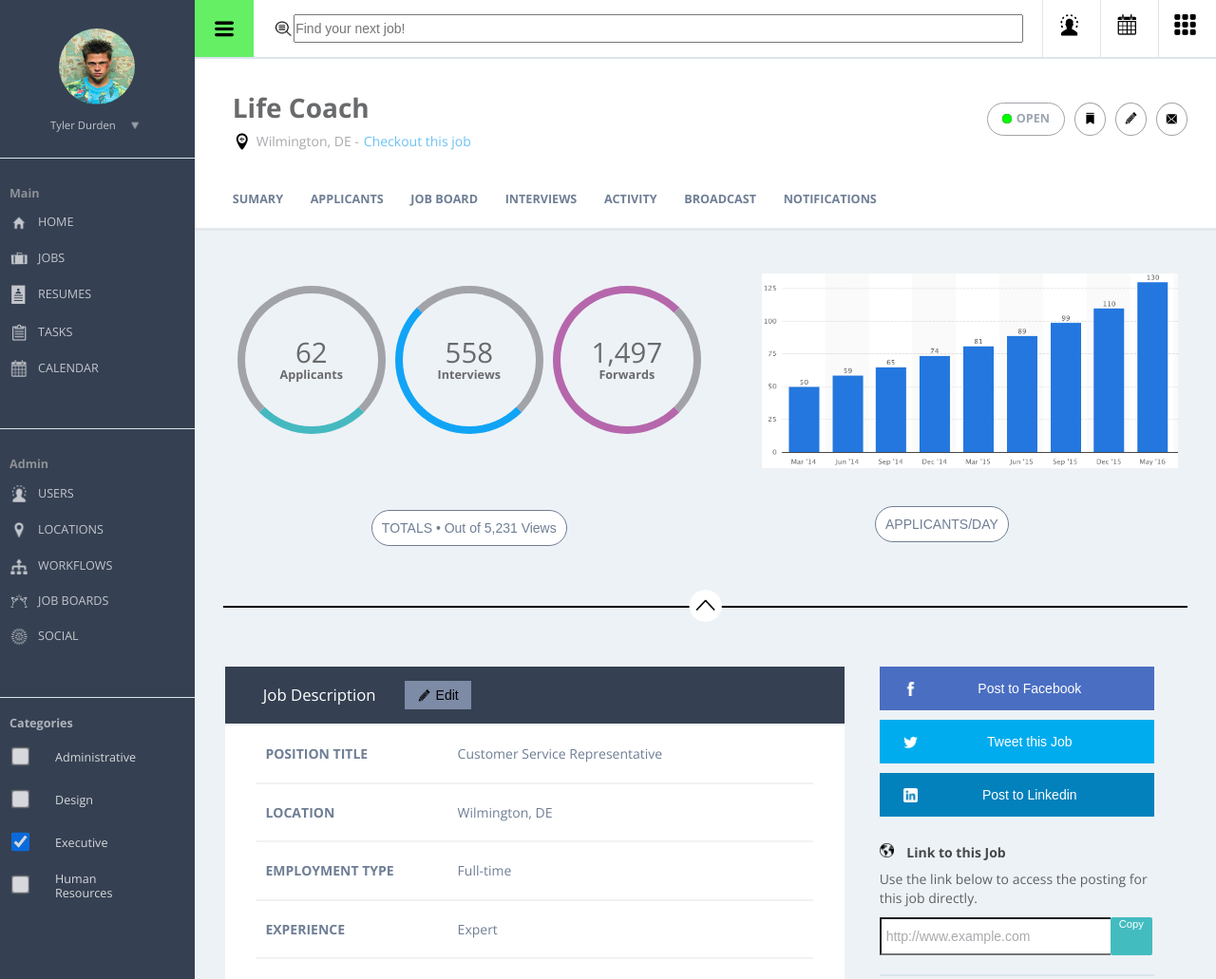
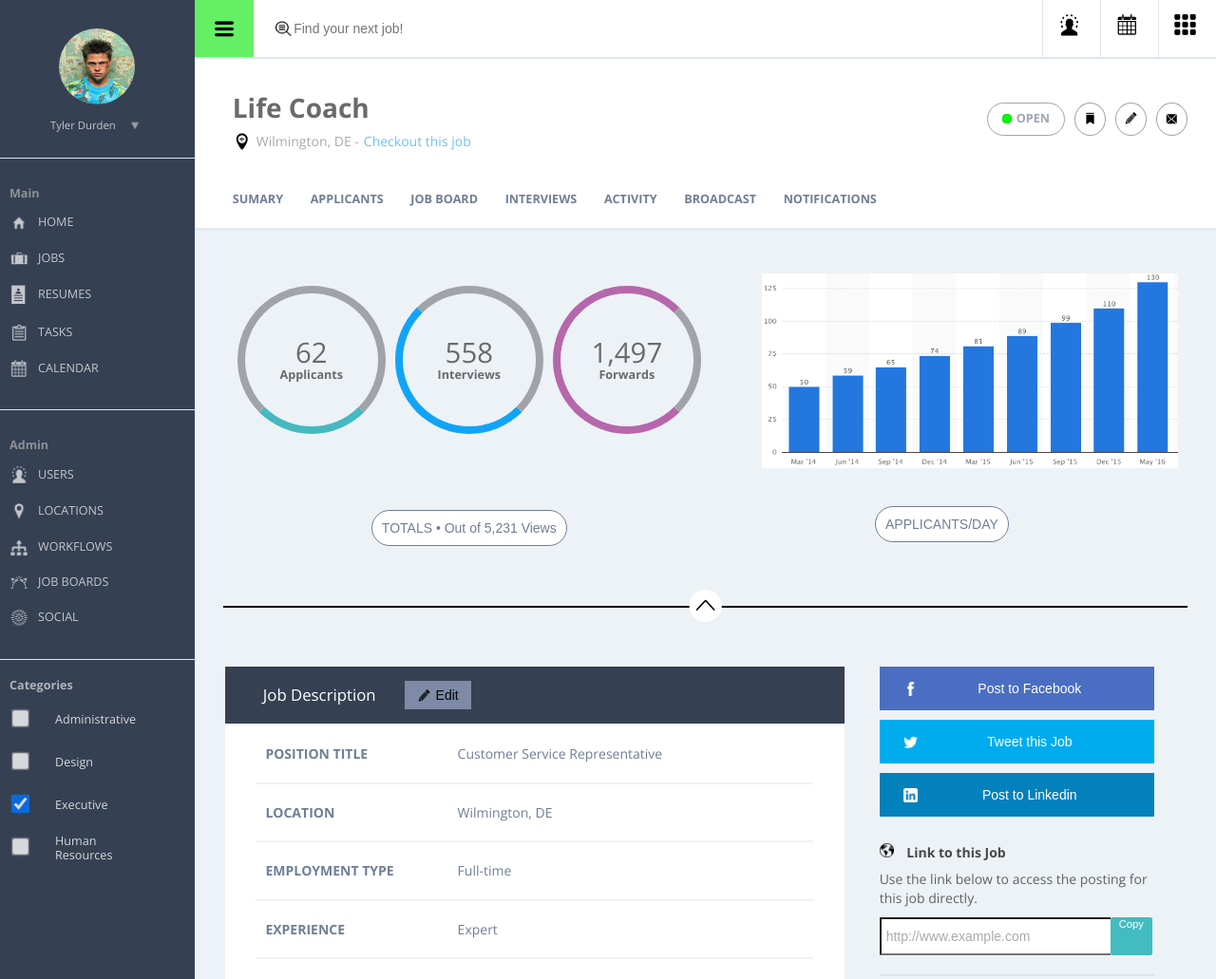
Before and after one commit to Adamj1232/ac-comp-challenge-3, a plain HTML site: page static3.html in a window 1280 px wide. Shown: the top 1031 px of the page at 95% size. Drawn offline with nearby package versions, Linux system fonts and the light colour scheme.

Commit message:
final touches to css

```diff
--- a/static3.css
+++ b/static3.css
@@ -180,6 +180,7 @@ nav li {
 .search-input {
   width: 100%;
   padding: 5px 0px;
+  border: none;
 }
 
 .search-bar {
@@ -812,7 +813,7 @@ border-left-color: #B667AC;
 
   .main-section,
   .admin-section {
-    padding: 20px 0;
+    padding: 20px 0 0;
     border-bottom: solid 1px #DBE5EC;
   }
 
@@ -843,10 +844,10 @@ border-left-color: #B667AC;
   .stats {
     max-height: 430px;
   }
+
   .graph-div {
     padding: 0px;
   }
-
 }
 
 @media screen and (min-width: 1080px){
```
